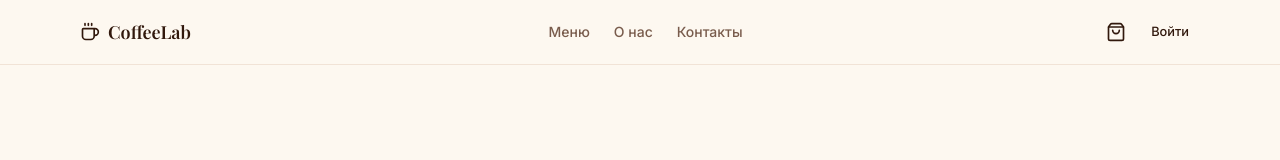
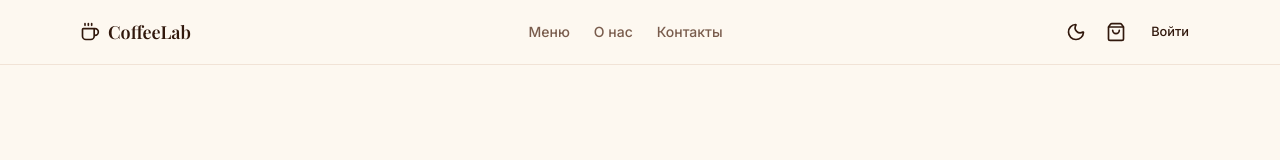
Before and after one commit to Nagmetov/coffee_lab, a Next.js app: page / in a window 1280 px wide. Shown: the top 160 px of the page. Built offline with nearby package versions, Linux system fonts and the light colour scheme; no server answers; the database is empty; a web font is replaced by a local one.

Commit message:
feat: add dark mode toggle to the storefront header
next-themes was already a dependency but never wired up. Admin keeps
its own forced-dark scoping untouched.

```diff
--- a/src/components/providers.tsx
+++ b/src/components/providers.tsx
@@ -2,6 +2,7 @@
 
 import { useState, type ReactNode } from "react";
 import { QueryClient, QueryClientProvider } from "@tanstack/react-query";
+import { ThemeProvider } from "next-themes";
 
 export function Providers({ children }: { children: ReactNode }) {
   const [queryClient] = useState(
@@ -16,5 +17,9 @@ export function Providers({ children }: { children: ReactNode }) {
       }),
   );
 
-  return <QueryClientProvider client={queryClient}>{children}</QueryClientProvider>;
+  return (
+    <ThemeProvider attribute="class" defaultTheme="system" enableSystem disableTransitionOnChange>
+      <QueryClientProvider client={queryClient}>{children}</QueryClientProvider>
+    </ThemeProvider>
+  );
 }
--- a/src/components/site-header.tsx
+++ b/src/components/site-header.tsx
@@ -6,6 +6,7 @@ import { Coffee, ShoppingBag, User } from "lucide-react";
 import { useCurrentUser, useInvalidateCurrentUser } from "@/hooks/use-current-user";
 import { useCart } from "@/hooks/use-cart";
 import { MobileNav } from "@/components/storefront/mobile-nav";
+import { ThemeToggle } from "@/components/theme-toggle";
 import { Button, buttonVariants } from "@/components/ui/button";
 import {
   DropdownMenu,
@@ -61,6 +62,7 @@ export function SiteHeader() {
 
         <div className="flex items-center gap-2">
           <MobileNav />
+          <ThemeToggle />
           <Button
             size="icon"
             variant="ghost"
--- /dev/null
+++ b/src/components/theme-toggle.tsx
@@ -0,0 +1,37 @@
+"use client";
+
+import { useEffect, useState } from "react";
+import { Moon, Sun } from "lucide-react";
+import { useTheme } from "next-themes";
+import { Button } from "@/components/ui/button";
+
+export function ThemeToggle() {
+  const { resolvedTheme, setTheme } = useTheme();
+  const [mounted, setMounted] = useState(false);
+
+  // resolvedTheme is only known after hydration (it depends on the client's
+  // system preference / localStorage), so render a neutral placeholder
+  // first to avoid a server/client markup mismatch.
+  useEffect(() => setMounted(true), []);
+
+  if (!mounted) {
+    return (
+      <Button size="icon" variant="ghost" aria-label="Переключить тему" disabled>
+        <Sun className="size-5" />
+      </Button>
+    );
+  }
+
+  const isDark = resolvedTheme === "dark";
+
+  return (
+    <Button
+      size="icon"
+      variant="ghost"
+      aria-label={isDark ? "Включить светлую тему" : "Включить тёмную тему"}
+      onClick={() => setTheme(isDark ? "light" : "dark")}
+    >
+      {isDark ? <Sun className="size-5" /> : <Moon className="size-5" />}
+    </Button>
+  );
+}
```
